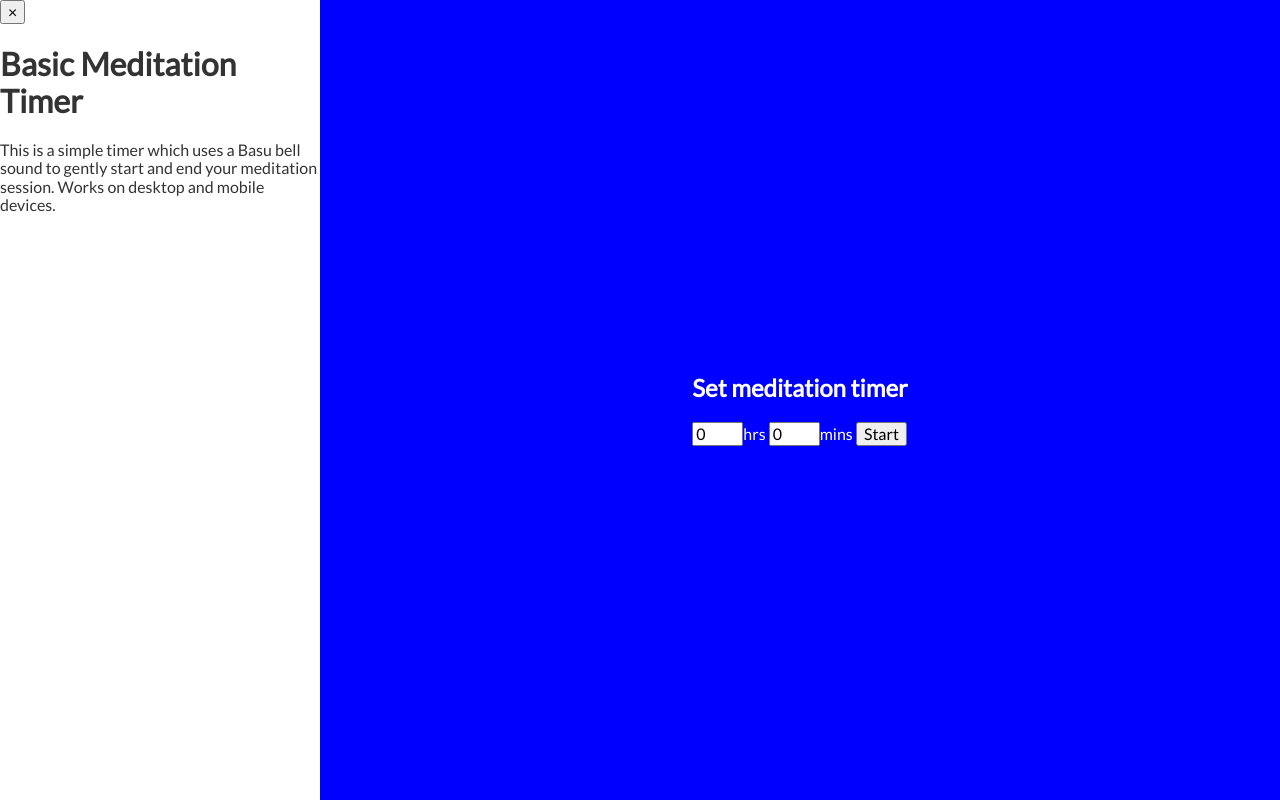
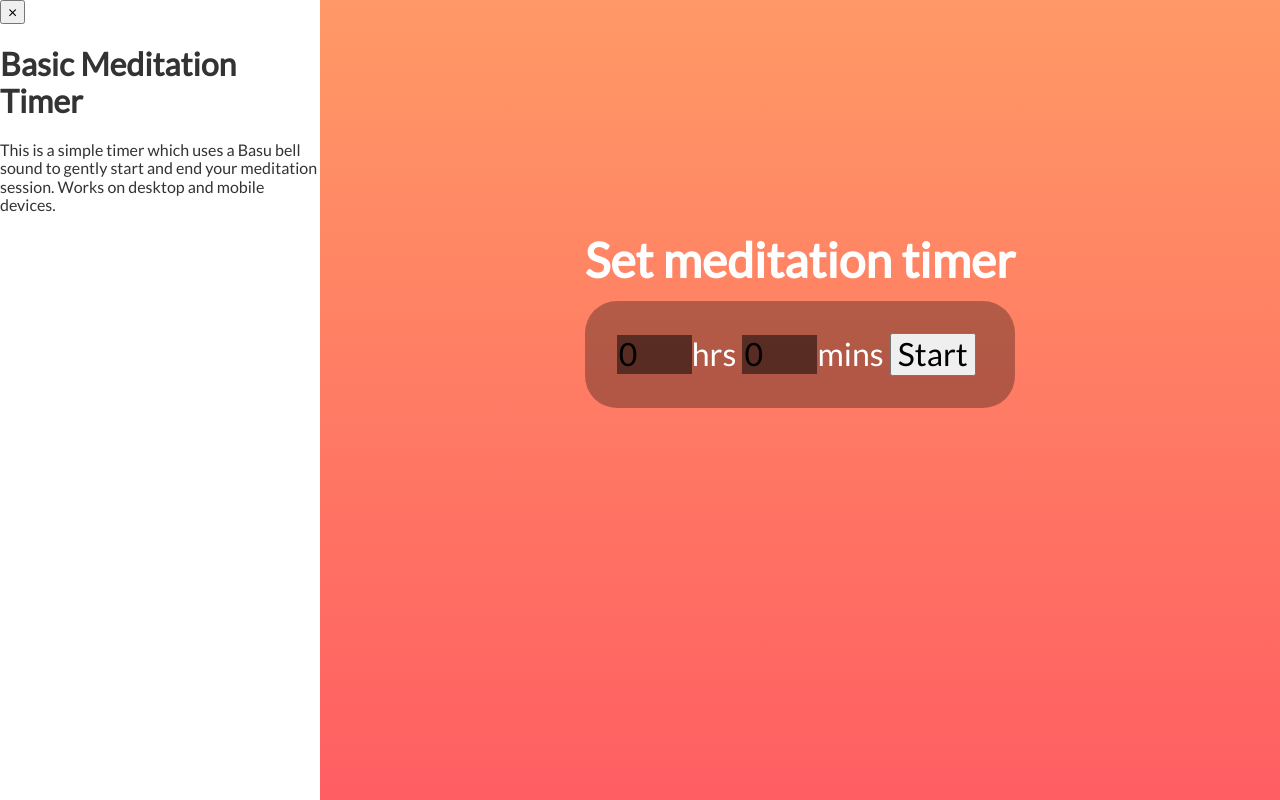
Before and after one commit to TomTilly/meditation-timer, a plain HTML site: page index.html in a window 1280 px wide. Drawn offline with Linux system fonts and the light colour scheme; a script that the page names is missing.

Commit message:
Centered and styled timer form

```diff
--- a/css/stylesheet.css
+++ b/css/stylesheet.css
@@ -85,8 +85,30 @@ aside {
 main {
 	height: 100%;
 	flex-basis: 75%;
-	background-color: blue;
+	/*background-color: blue;*/
 	display: flex;
 	justify-content: center;
 	align-items: center;
 }
+
+.form-wrapper {
+	margin-top: -10em;
+}
+
+h2 {
+	font-size: 3em;
+	margin: 0 0 .3em;
+}
+
+form {
+	background: rgba(0,0,0,0.3);
+	font-size: 2em;
+	padding: 1em;
+	border-radius: 1em;
+}
+
+input[type="number"] {
+	color: rgba(0,0,0,1);
+	background: rgba(0,0,0,0.5);
+	border: 0;
+}
--- a/index.html
+++ b/index.html
@@ -25,12 +25,15 @@
 			<p>This is a simple timer which uses a Basu bell sound to gently start and end your meditation session. Works on desktop and mobile devices.
 		</aside>
 		<main>
-				<form>
+				<div class="form-wrapper">
 					<h2>Set meditation timer</h2>
-					<input id="hrs" type="number" value="0" min="0" max="24"><label for="hrs">hrs</label>
-					<input id="mins" type="number" value="0" min="0" max="99"><label for="mins">mins</label>
-					<button>Start</button>
-				</form>
+					<form>
+
+						<input id="hrs" type="number" value="0" min="0" max="24"><label for="hrs">hrs</label>
+						<input id="mins" type="number" value="0" min="0" max="99"><label for="mins">mins</label>
+						<button>Start</button>
+					</form>
+			</div>
 		</main>
 	</div>
 
```
